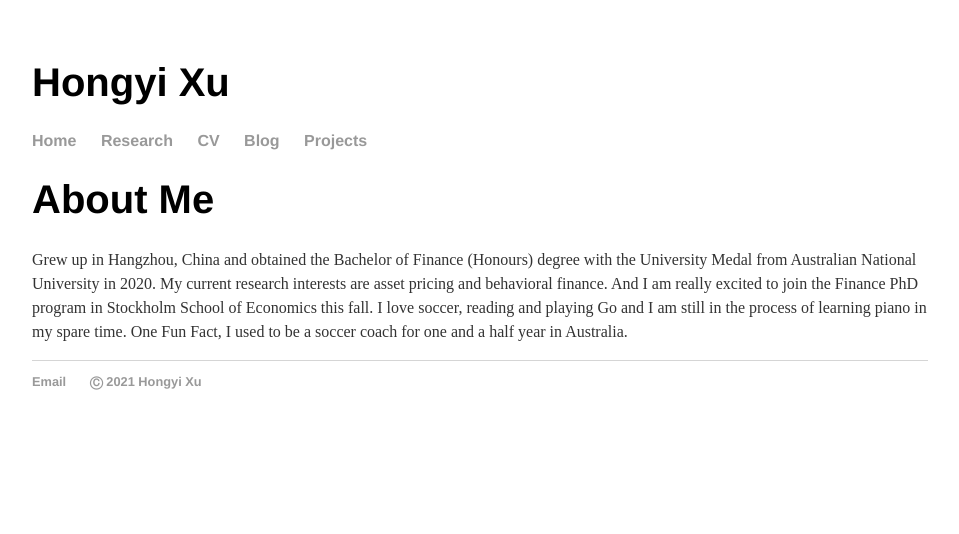
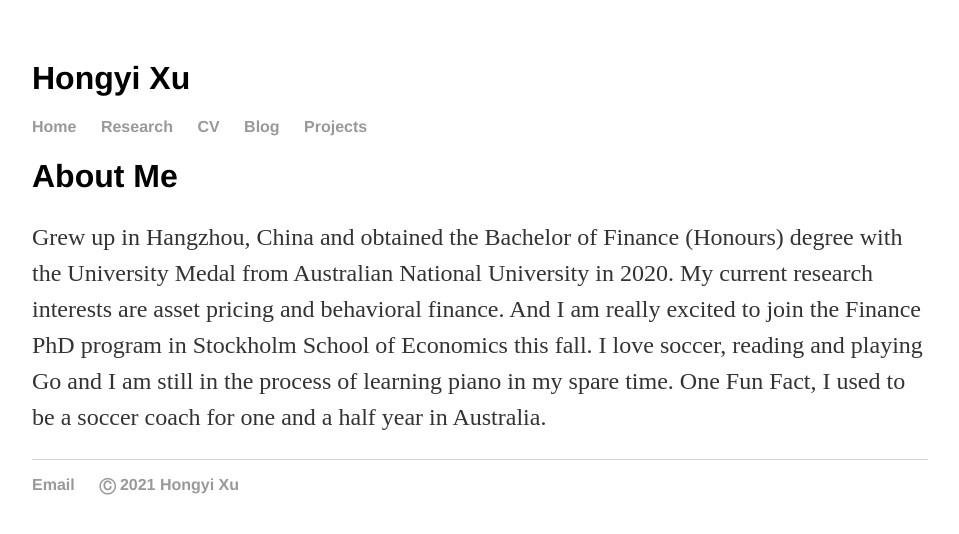
Before and after one commit to hongyileoxu/hongyileoxu.github.io, a Jekyll site: the page built from index.html, in a window 1280 px wide. Shown: the top 534 px of the page, without its empty margins (160-1119 px from the left). Built offline with Jekyll 4.4.1, drawn with Linux system fonts in a browser that asks for light colours.

Commit message:
Update main.css
font changes

```diff
--- a/css/main.css
+++ b/css/main.css
@@ -20,21 +20,21 @@ a:hover {
     text-decoration: underline;
 }
 h1 {
-    font-size: 2.5em;
+    font-size: 2em;
     font-family:'Helvetica', 'Arial', 'Sans-Serif';
 }
 h2 {
-    font-size: 2em;
+    font-size: 1.6em;
     font-family:'Helvetica', 'Arial', 'Sans-Serif';
 }
 p {
-    font-size: 1em;
+    font-size: 1.5em;
     line-height: 1.5em;
     color: #333;
 }
 footer {
     border-top: 1px solid #d5d5d5;
-    font-size: 0.8em;
+    font-size: 1em;
 }
 
 ul.posts {
```
